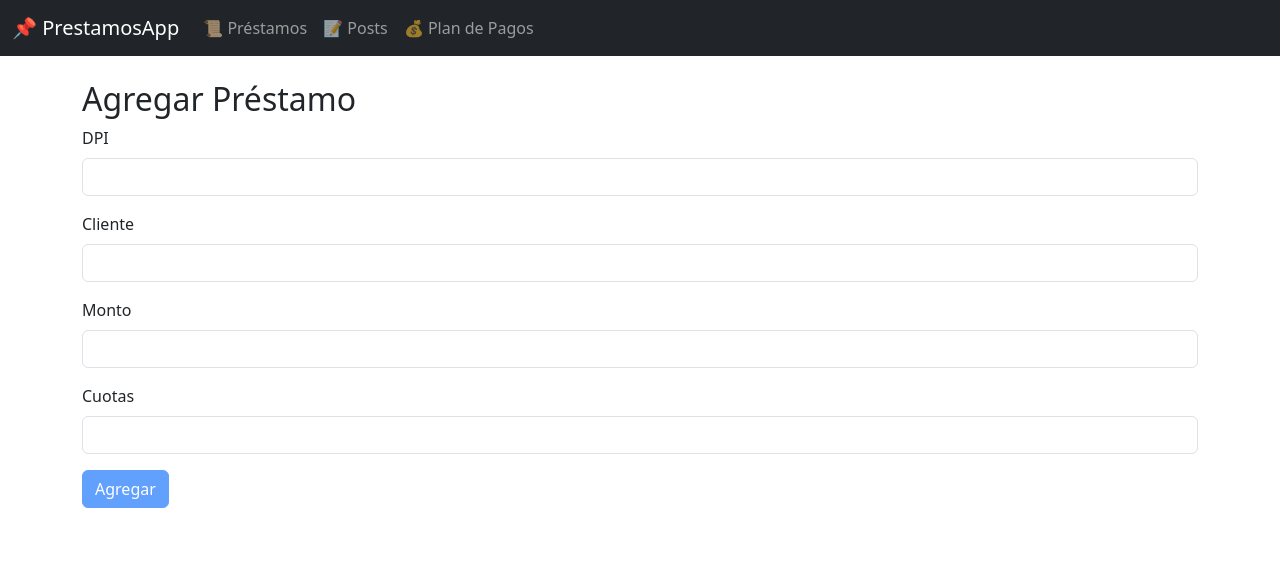
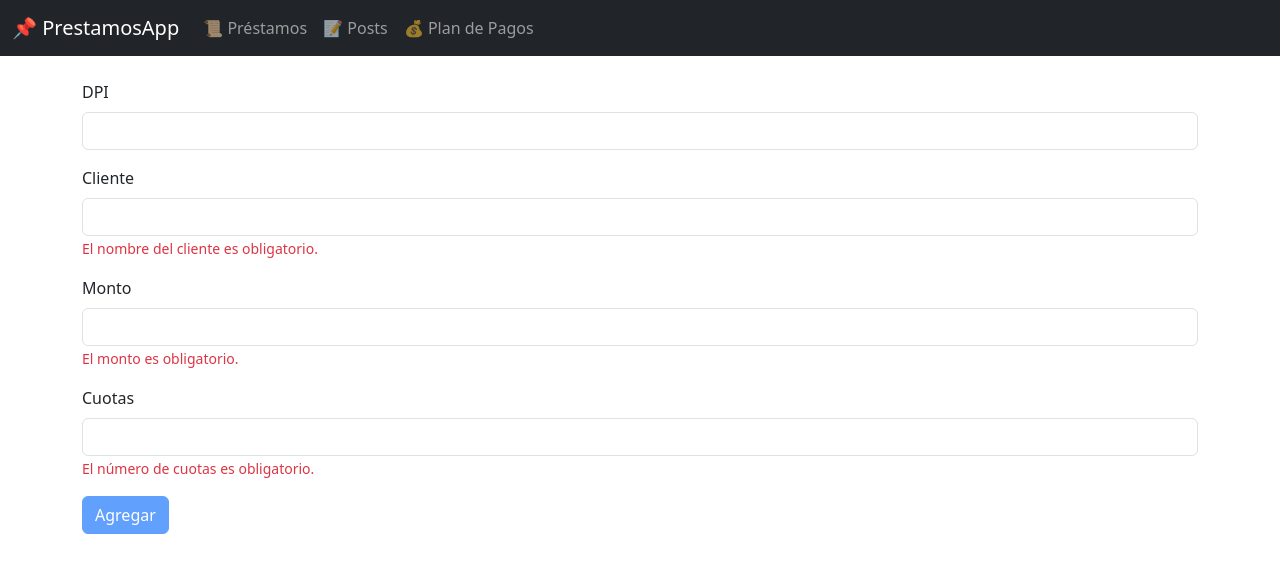
Before and after one commit to dervinluna/FrontEnd-PruebaTecnica, an Angular app: page /prestamos/agregar in a window 1280 px wide. Shown: the top 572 px of the page. Built offline with nearby package versions, Linux system fonts and the light colour scheme.

Commit message:
Mejorar validaciones y mensajes de error en el formulario de Préstamo: agregar restricciones de longitud y patrones para DPI, nombre del cliente, monto y cuotas.

```diff
--- a/src/app/components/prestamo-form/prestamo-form.component.html
+++ b/src/app/components/prestamo-form/prestamo-form.component.html
@@ -1,39 +1,66 @@
-<h2>{{ prestamo?.id ? 'Editar Préstamo' : 'Agregar Préstamo' }}</h2>
-
 <form [formGroup]="prestamoForm" (ngSubmit)="guardarPrestamo()">
+  <!-- DPI -->
   <div class="mb-3">
     <label for="dpi" class="form-label">DPI</label>
-    <input id="dpi" formControlName="dpi" type="text" class="form-control" />
-    <small class="text-danger" *ngIf="prestamoForm.get('dpi')?.invalid && prestamoForm.get('dpi')?.touched">
-      El DPI es obligatorio y debe tener 13 caracteres.
+    <input id="dpi" formControlName="dpi" type="text" class="form-control"
+      [class.is-invalid]="prestamoForm.get('dpi')?.invalid && prestamoForm.get('dpi')?.touched" />
+    <small class="text-danger" *ngIf="prestamoForm.get('dpi')?.hasError('required') && prestamoForm.get('dpi')?.touched">
+      El DPI es obligatorio.
+    </small>
+    <small class="text-danger" *ngIf="prestamoForm.get('dpi')?.hasError('pattern')">
+      El DPI debe contener exactamente 13 números.
     </small>
   </div>
 
+  <!-- Nombre del Cliente -->
   <div class="mb-3">
     <label for="nombreCliente" class="form-label">Cliente</label>
-    <input id="nombreCliente" formControlName="nombreCliente" type="text" class="form-control" />
-    <small class="text-danger" *ngIf="prestamoForm.get('nombreCliente')?.invalid && prestamoForm.get('nombreCliente')?.touched">
+    <input id="nombreCliente" formControlName="nombreCliente" type="text" class="form-control"
+      [class.is-invalid]="prestamoForm.get('nombreCliente')?.invalid && prestamoForm.get('nombreCliente')?.touched" />
+    <small class="text-danger" *ngIf="prestamoForm.get('nombreCliente')?.hasError('required')">
       El nombre del cliente es obligatorio.
     </small>
   </div>
 
+  <!-- Monto -->
   <div class="mb-3">
     <label for="monto" class="form-label">Monto</label>
-    <input id="monto" formControlName="monto" type="number" class="form-control" />
-    <small class="text-danger" *ngIf="prestamoForm.get('monto')?.invalid && prestamoForm.get('monto')?.touched">
-      El monto debe ser mayor a 0.
+    <input id="monto" formControlName="monto" type="number" class="form-control"
+      [class.is-invalid]="prestamoForm.get('monto')?.invalid && prestamoForm.get('monto')?.touched" />
+    <small class="text-danger" *ngIf="prestamoForm.get('monto')?.hasError('required')">
+      El monto es obligatorio.
+    </small>
+    <small class="text-danger" *ngIf="prestamoForm.get('monto')?.hasError('min')">
+      El monto debe ser mayor o igual a Q.100.
+    </small>
+    <small class="text-danger" *ngIf="prestamoForm.get('monto')?.hasError('max')">
+      El monto no puede ser mayor a Q.1,000,000.
     </small>
   </div>
 
+  <!-- Cuotas -->
   <div class="mb-3">
     <label for="cuotas" class="form-label">Cuotas</label>
-    <input id="cuotas" formControlName="cuotas" type="number" class="form-control" />
-    <small class="text-danger" *ngIf="prestamoForm.get('cuotas')?.invalid && prestamoForm.get('cuotas')?.touched">
-      El número de cuotas debe ser mayor a 0.
+    <input id="cuotas" formControlName="cuotas" type="number" class="form-control"
+      [class.is-invalid]="prestamoForm.get('cuotas')?.invalid && prestamoForm.get('cuotas')?.touched" />
+    <small class="text-danger" *ngIf="prestamoForm.get('cuotas')?.hasError('required')">
+      El número de cuotas es obligatorio.
+    </small>
+    <small class="text-danger" *ngIf="prestamoForm.get('cuotas')?.hasError('min')">
+      Las cuotas deben ser al menos 1.
+    </small>
+    <small class="text-danger" *ngIf="prestamoForm.get('cuotas')?.hasError('max')">
+      Las cuotas no pueden ser mayores a 360.
     </small>
   </div>
 
+  <!-- Botón de envío -->
   <button type="submit" class="btn btn-primary" [disabled]="prestamoForm.invalid">
     {{ prestamo?.id ? 'Actualizar' : 'Agregar' }}
   </button>
+
+  <!-- Mensaje de error si el formulario es inválido -->
+  <small class="text-danger d-block mt-2" *ngIf="prestamoForm.invalid && prestamoForm.touched">
+    Corrige los errores antes de continuar.
+  </small>
 </form>
--- a/src/app/components/prestamo-form/prestamo-form.component.ts
+++ b/src/app/components/prestamo-form/prestamo-form.component.ts
@@ -19,10 +19,10 @@ export class PrestamoFormComponent implements OnInit, OnChanges {
 
   ngOnInit(): void {
     this.prestamoForm = this.fb.group({
-      dpi: ['', [Validators.required, Validators.minLength(13), Validators.maxLength(13)]],
-      nombreCliente: ['', Validators.required],
-      monto: ['', [Validators.required, Validators.min(1)]],
-      cuotas: ['', [Validators.required, Validators.min(1)]],
+      dpi: ['', [Validators.required, Validators.pattern('^[0-9]{13}$')]],
+      nombreCliente: ['', [Validators.required, Validators.maxLength(100)]],
+      monto: ['', [Validators.required, Validators.min(100), Validators.max(1000000)]],
+      cuotas: ['', [Validators.required, Validators.min(1), Validators.max(360)]],
     });
 
     // Si el formulario recibe un préstamo, lo llenamos
@@ -40,10 +40,10 @@ export class PrestamoFormComponent implements OnInit, OnChanges {
       } else {
         //  Si no hay un préstamo (modo agregar), restablecemos el formulario
         this.prestamoForm.reset();
+        this.prestamoForm.markAsPristine(); // Resetea el estado del formulario
       }
     }
   }
-
 
   guardarPrestamo(): void {
     if (this.prestamoForm.valid) {
```
